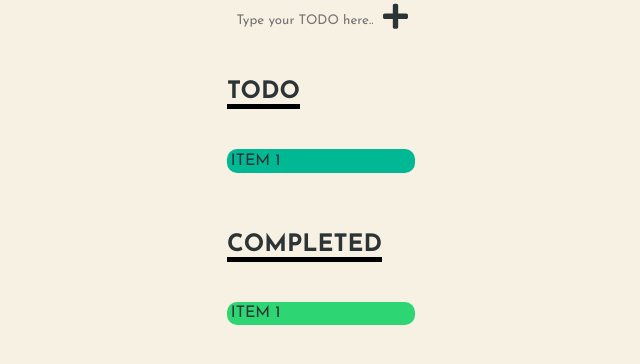
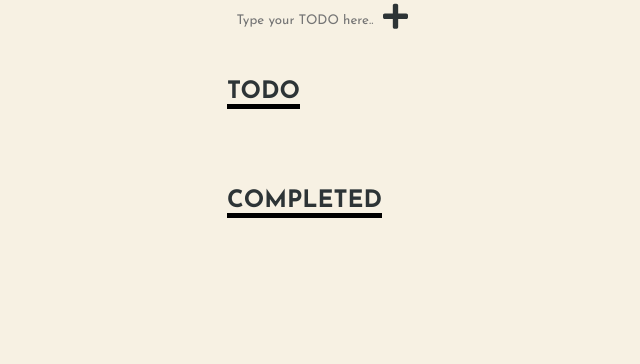
Before and after one commit to Luckey-Elijah/Fall-2020, a plain HTML site: page Web-Application-FA-2020-COP-3834-01/Homework-05/index.html in a window 1280 px wide. Shown: the whole page, without its empty margins (319-959 px from the left). Drawn offline with Linux system fonts and the light colour scheme.

Commit message:
Cleans up placeholder

```diff
--- a/Web-Application-FA-2020-COP-3834-01/Homework-05/index.html
+++ b/Web-Application-FA-2020-COP-3834-01/Homework-05/index.html
@@ -254,25 +254,10 @@
         </header>
 
         <h2>TODO</h2>
-        <ul class="todo" id="todo">
-            <!-- The format of the buttons look like this -->
-            <li>ITEM 1
-                <span class="buttons">
-                    <button class="remove"></button>
-                    <button class="complete"></button>
-                </span>
-            </li>
-        </ul>
+        <ul class="todo" id="todo"></ul>
 
         <h2>COMPLETED</h2>
-        <ul class="completed" id="completed">
-            <li>ITEM 1
-                <span class="buttons">
-                    <button class="remove"></button>
-                    <button class="complete"></button>
-                </span>
-            </li>
-        </ul>
+        <ul class="completed" id="completed"></ul>
     </div>
 </body>
 
```
